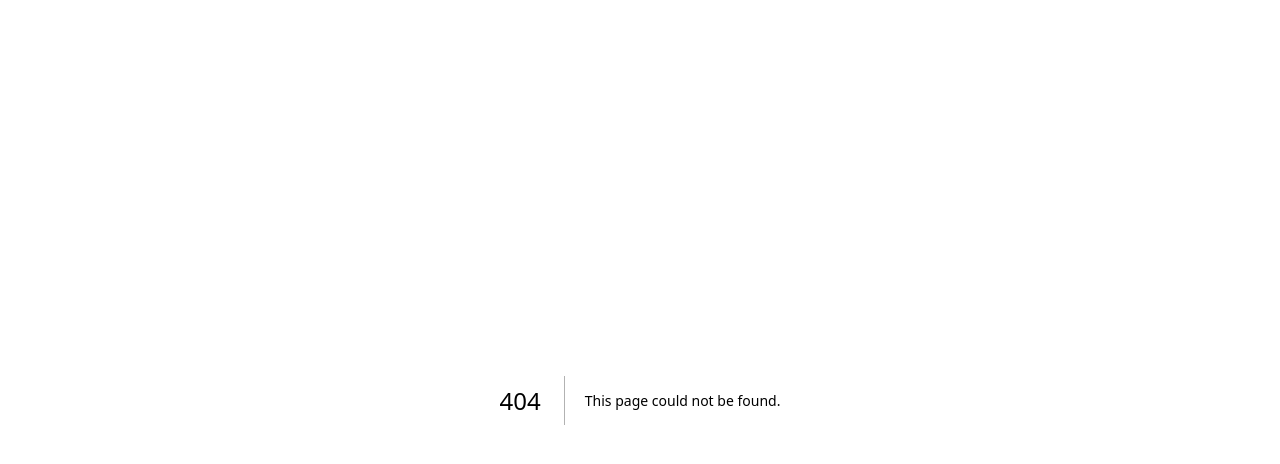
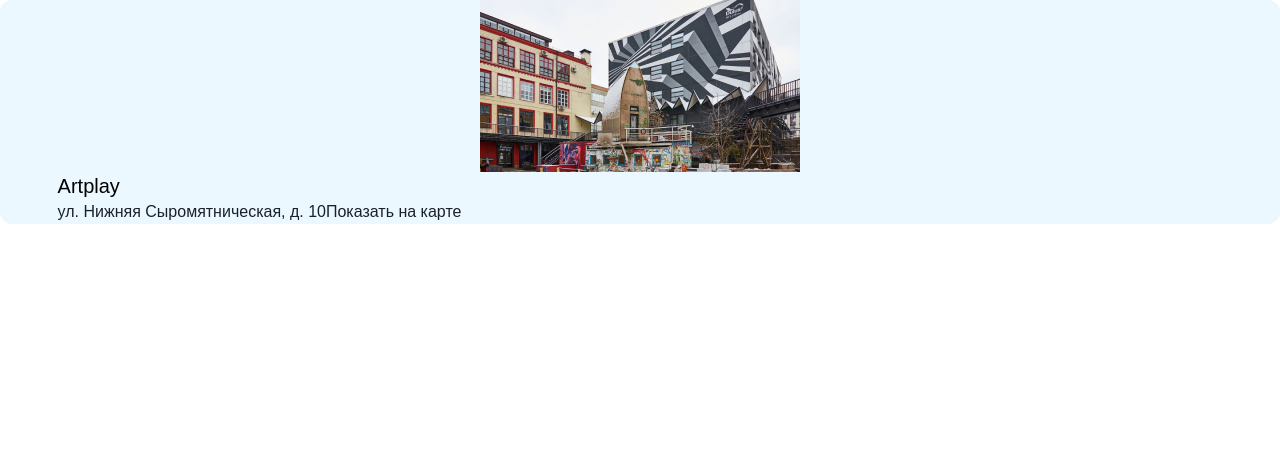
Before and after one commit to Prains/ivan-first, a Next.js app: page /place/1 in a window 1280 px wide. Before the commit this address had no page. Shown: the top 464 px of the page. Built offline with nearby package versions, Linux system fonts and the light colour scheme.

Commit message:
init commit

```diff
--- a/app/globals.css
+++ b/app/globals.css
@@ -3,3 +3,12 @@
 @tailwind utilities;
 
 @import "../utils/fonts/fonts.css";
+
+@layer components {
+  .flex-center-col {
+    @apply flex items-center justify-center flex-col;
+  }
+  .flex-center {
+    @apply flex items-center justify-center;
+  }
+}
--- /dev/null
+++ b/app/place/[id]/page.jsx
@@ -0,0 +1,24 @@
+import Image from "next/image";
+import { bgPlace } from "@/images/Place";
+import Link from "next/link";
+
+const Place = () => {
+  return (
+    <main>
+      <section className="bg-[#EBF8FF] rounded-xl flex-center-col">
+        <Image src={bgPlace} alt="Artplay" />
+        <div className="w-[91%] my-0 mx-auto">
+          <article>
+            <h4 className="text-[#000000] text-xl">Artplay</h4>
+            <p>
+              ул. Нижняя Сыромятническая, д. 10
+              <Link href="/">Показать на карте</Link>
+            </p>
+          </article>
+        </div>
+      </section>
+    </main>
+  );
+};
+
+export default Place;
--- /dev/null
+++ b/images/Place/index.js
@@ -0,0 +1,3 @@
+import bgPlace from "./bgPlace.png";
+
+export { bgPlace };
```
Also changed, not shown: images/Place/bgPlace.png (added).
